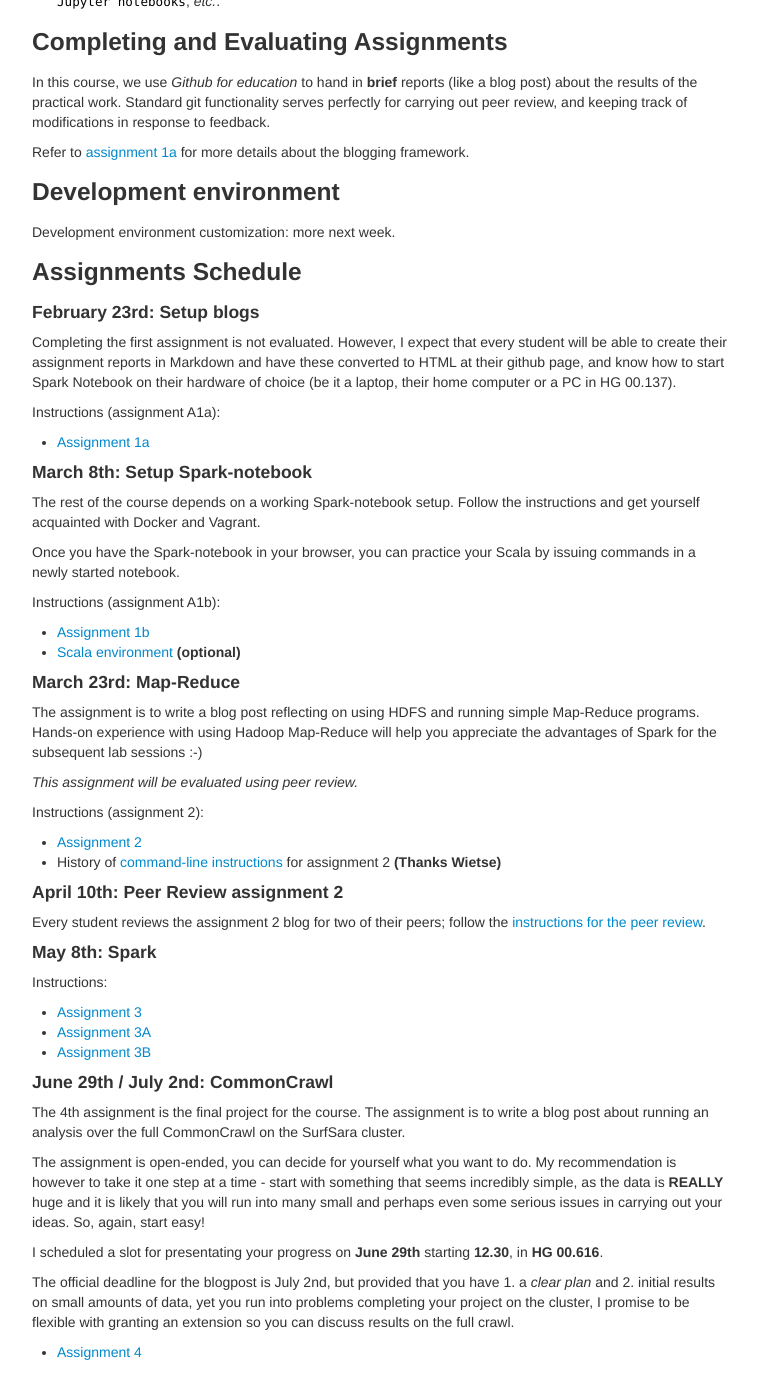
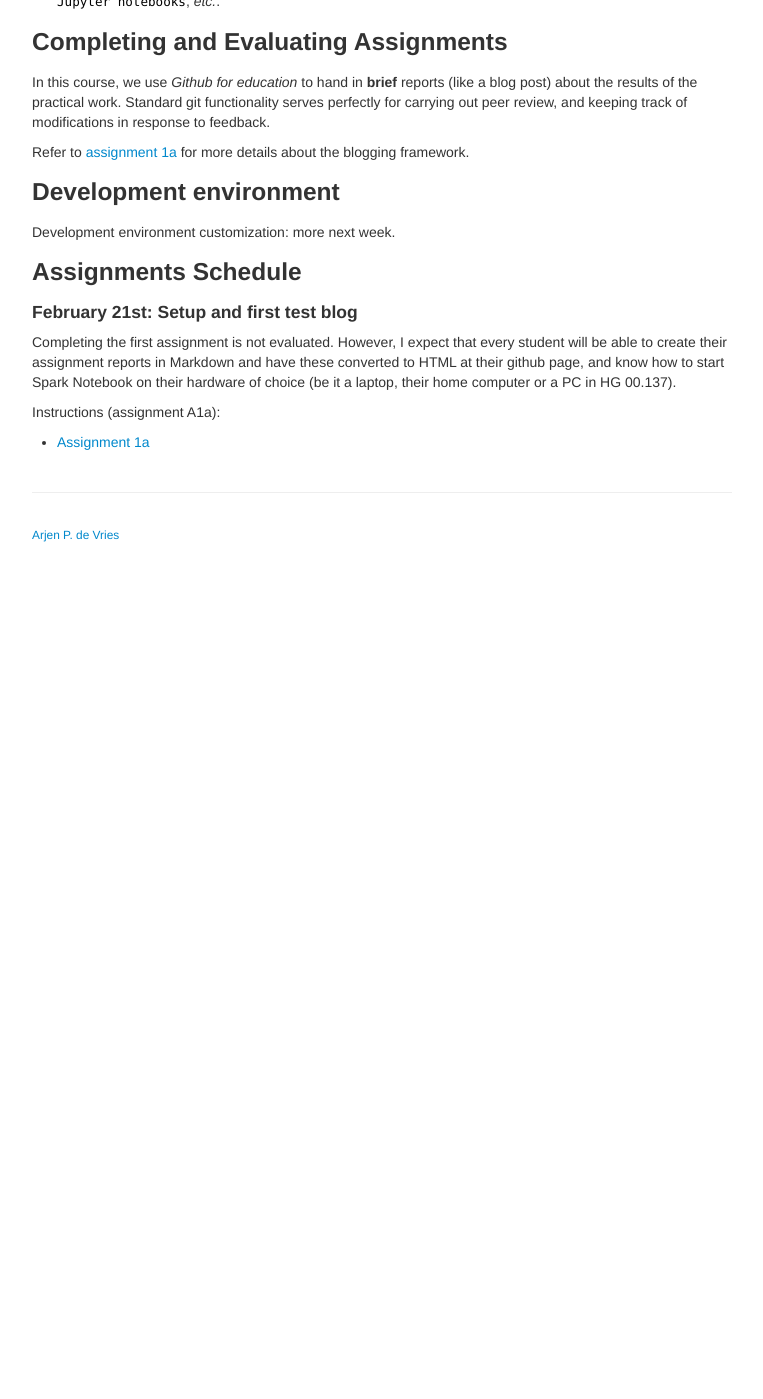
Before and after one commit to Thelukepet/course, a Jekyll site: the page built from index.md, in a window 1280 px wide and 1400 px high, scrolled down 442 px. Shown: the whole window, without its empty margins (258-1021 px from the left). Built offline with Jekyll 4.4.1, drawn with Linux system fonts in a browser that asks for light colours; after the commit the page ends 997 px from its top, so only the background shows below that; some of the changed text lies outside the part shown.

Commit message:
Added new index

```diff
--- a/index.md
+++ b/index.md
@@ -36,7 +36,7 @@ Development environment customization: more next week.
 
 ### Assignments Schedule
 
-#### February 23rd: Setup blogs
+#### February 21st: Setup and first test blog
 
 Completing the first assignment is not evaluated. However, I expect that every student will be able
 to create their assignment reports in Markdown and have these converted to HTML at their github page,
@@ -46,60 +46,3 @@ a PC in HG 00.137).
 Instructions (assignment A1a):
 
 * [Assignment 1a](assignments/A1a-blogging.html)
-
-#### March 8th: Setup Spark-notebook
-
-The rest of the course depends on a working Spark-notebook setup.
-Follow the instructions and get yourself acquainted with Docker and Vagrant.
-
-Once you have the Spark-notebook in your browser, you can practice your Scala by issuing
-commands in a newly started notebook.
-
-Instructions (assignment A1b):
-
-* [Assignment 1b](assignments/A1b-docker.html)
-* [Scala environment](background/scala.html) __(optional)__
-
-#### March 23rd: Map-Reduce
-
-The assignment is to write a blog post reflecting on using HDFS and running simple Map-Reduce programs.
-Hands-on experience with using Hadoop Map-Reduce will help you appreciate the advantages of Spark for the
-subsequent lab sessions :-)
-
-_This assignment will be evaluated using peer review._
-
-Instructions (assignment 2):
-
-* [Assignment 2](assignments/A2-mapreduce.html)
-* History of [command-line instructions](background/exact.html) for assignment 2 __(Thanks Wietse)__
-
-#### April 10th: Peer Review assignment 2
-
-Every student reviews the assignment 2 blog for two of their peers;
-follow the [instructions for the peer review](peer-review.html).
-
-#### May 8th: Spark
-
-Instructions:
-
-* [Assignment 3](assignments/A3-spark.html)
-* [Assignment 3A](assignments/A3a-spark-rdd.html)
-* [Assignment 3B](assignments/A3b-spark-df.html)
-
-#### June 29th / July 2nd: CommonCrawl
-
-The 4th assignment is the final project for the course. The assignment is to write a blog post about running
-an analysis over the full CommonCrawl on the SurfSara cluster.
-
-The assignment is open-ended, you can decide for yourself what you want to do. My recommendation is however
-to take it one step at a time - start with something that seems incredibly simple, as the data is __REALLY__ huge
-and it is likely that you will run into many small and perhaps even some serious issues in carrying out your
-ideas. So, again, start easy!
-
-I scheduled a slot for presentating your progress on __June 29th__ starting __12.30__, in __HG 00.616__.
-
-The official deadline for the blogpost is July 2nd, but provided that you have 1. a _clear plan_ and 2. initial
-results on small amounts of data, yet you run into problems completing your project on the cluster,
-I promise to be flexible with granting an extension so you can discuss results on the full crawl.
-
-* [Assignment 4](assignments/A4-commoncrawl.html)
```
Also changed, not shown: other parts of index.md (+2 -2 lines).
